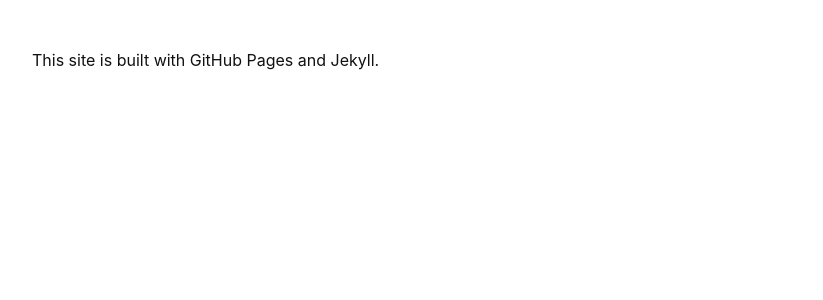
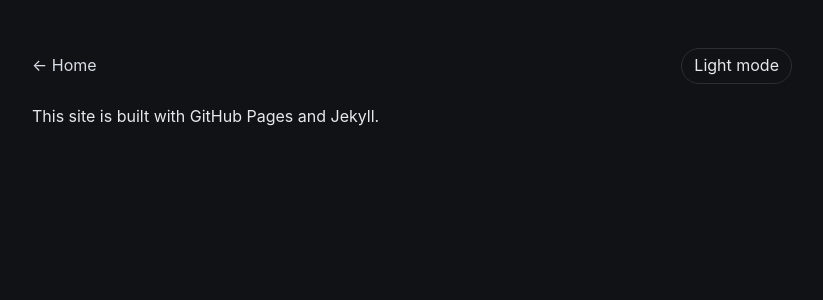
Before and after one commit to rrb115/rrb115.github.io, a Jekyll site: the page built from _pages/colophon.md, in a window 1280 px wide. Shown: the top 300 px of the page, without its empty margins (228-1051 px from the left). Built offline with Jekyll 4.4.1, drawn with Linux system fonts in a browser that asks for light colours.

Commit message:
some changes to theme

```diff
--- a/_layouts/minimal-home.html
+++ b/_layouts/minimal-home.html
@@ -5,11 +5,46 @@
   <title>{% if page.title %}{{ page.title }}{% else %}{{ site.title }}{% endif %}</title>
   <meta name="viewport" content="width=device-width, initial-scale=1">
   <meta name="description" content="{{ page.description | default: site.description }}">
+  <script>
+    (function() {
+      var savedTheme = localStorage.getItem('theme');
+      var theme = savedTheme === 'light' ? 'light' : 'dark';
+      document.documentElement.setAttribute('data-theme', theme);
+    })();
+  </script>
   <link rel="stylesheet" type="text/css" href="{{ '/assets/site.css' | relative_url }}">
 </head>
 <body>
   <div id="content">
+    <div class="page-controls">
+      {% if page.permalink != '/' %}
+        <a class="back-home" href="{{ '/' | relative_url }}">← Home</a>
+      {% else %}
+        <span></span>
+      {% endif %}
+      <button type="button" id="theme-toggle" aria-label="Toggle color theme">Light mode</button>
+    </div>
     {{ content }}
   </div>
+  <script>
+    (function() {
+      var root = document.documentElement;
+      var toggle = document.getElementById('theme-toggle');
+
+      function setTheme(theme) {
+        root.setAttribute('data-theme', theme);
+        localStorage.setItem('theme', theme);
+        toggle.textContent = theme === 'dark' ? 'Light mode' : 'Dark mode';
+      }
+
+      var currentTheme = root.getAttribute('data-theme') || 'dark';
+      toggle.textContent = currentTheme === 'dark' ? 'Light mode' : 'Dark mode';
+
+      toggle.addEventListener('click', function() {
+        var nextTheme = root.getAttribute('data-theme') === 'dark' ? 'light' : 'dark';
+        setTheme(nextTheme);
+      });
+    })();
+  </script>
 </body>
 </html>
--- a/assets/site.css
+++ b/assets/site.css
@@ -4,10 +4,26 @@ body {
   padding: 0;
 }
 
+:root {
+  --bg: #101215;
+  --text: #e6e8eb;
+  --muted: #a6adb8;
+  --link: #d9dee7;
+  --border: #2a2f36;
+}
+
+:root[data-theme="light"] {
+  --bg: #ffffff;
+  --text: #111111;
+  --muted: #666666;
+  --link: #111111;
+  --border: #dcdfe4;
+}
+
 body {
   font-family: -apple-system, BlinkMacSystemFont, "Segoe UI", Roboto, Helvetica, Arial, sans-serif;
-  color: #111;
-  background: #fff;
+  color: var(--text);
+  background: var(--bg);
   line-height: 1.6;
 }
 
@@ -22,8 +38,40 @@ p {
 }
 
 a {
-  color: inherit;
+  color: var(--link);
   text-decoration: underline;
+}
+
+.page-controls {
+  display: flex;
+  justify-content: space-between;
+  align-items: center;
+  margin: 0 0 20px;
+}
+
+.back-home {
+  text-decoration: none;
+  border-bottom: 1px solid transparent;
+}
+
+.back-home:hover,
+.back-home:focus-visible {
+  border-bottom-color: var(--text);
+}
+
+#theme-toggle {
+  border: 1px solid var(--border);
+  background: transparent;
+  color: var(--text);
+  border-radius: 999px;
+  padding: 4px 12px;
+  font: inherit;
+  cursor: pointer;
+}
+
+#theme-toggle:hover,
+#theme-toggle:focus-visible {
+  border-color: var(--text);
 }
 
 ul.index {
@@ -39,5 +87,5 @@ ul.index li {
 .index-date {
   display: inline-block;
   width: 90px;
-  color: #666;
+  color: var(--muted);
 }
```
Also changed, not shown: _pages/404.md (+2 -0 lines).
